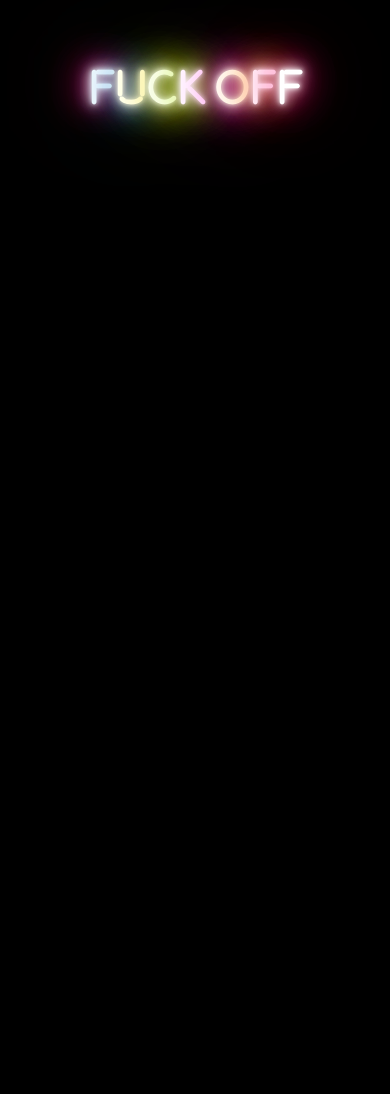
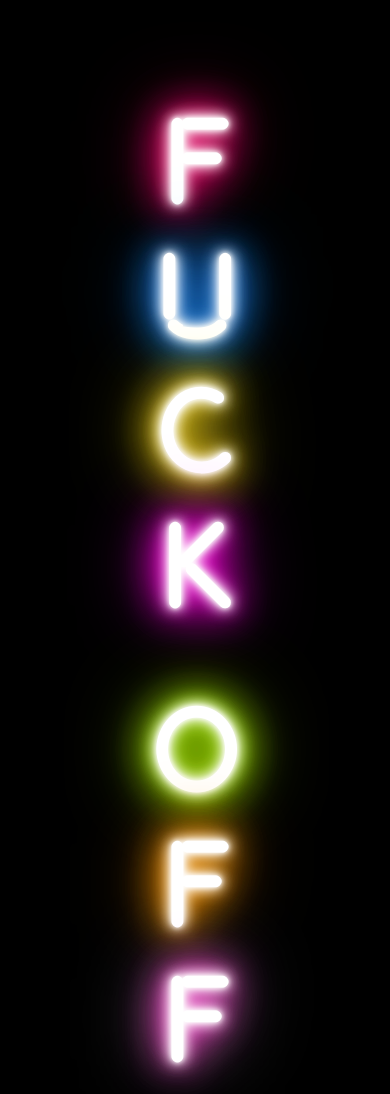
Before and after one commit to chasbrouck/neon, a plain HTML site: page index.html in a window 390 px wide. Shown: the top 1094 px of the page. Before the commit the page ends 844 px from the top, so only its background shows below. Drawn offline with nearby package versions, Linux system fonts and the light colour scheme.

Commit message:
mobile update

```diff
--- a/css/app.css
+++ b/css/app.css
@@ -19,6 +19,23 @@ h1 {
 	top: 50%;
 	transform: translateY(-50%);
 }
+
+@media only screen and (max-width: 500px) {
+	.rwd-line{
+		display: block;
+		width: 100%;
+	}
+	h1{
+		font-size: 30vw;
+		position: relative;
+		top: 45%;
+		transform: translateY(-50%);
+	}
+	.seperate {
+		margin-top: 50px;
+	}
+}
+
 
 .red {
 	color: #fff;
--- a/index.html
+++ b/index.html
@@ -13,7 +13,7 @@
 <body>
     <div class="pure-g center">
 		<div class="pure-u-1-1 center">
-			<h1><span class="red">F</span><span class="blue">U</span><span class="yellow">C</span><span class="green">K</span> <span class="violet">O</span><span class="orange">F</span><span class="red">F</span></h1>
+			<h1><span class="red rwd-line">F</span><span class="blue rwd-line">U</span><span class="yellow rwd-line">C</span><span class="violet rwd-line">K</span> <span class="green rwd-line seperate">O</span><span class="orange rwd-line">F</span><span class="pink rwd-line">F</span></h1>
 		</div>
     </div>
 </body>
```
